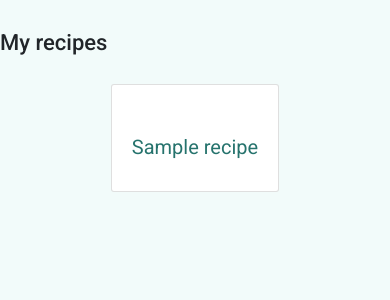
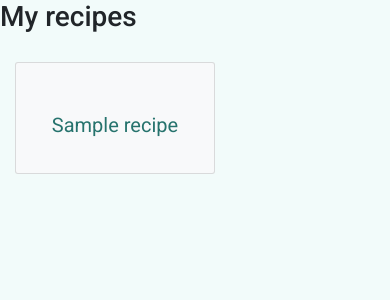
Before and after one commit to luisanegri/Data-Centric-Development, a Flask app: page /get_recipes in a window 390 px wide. Shown: the part 56-356 px from the top of the page. Run offline with Flask 2, Linux system fonts and the light colour scheme; a database or web service that is not in the repository returns one stand-in record (values such as "Sample title"); some libraries are stand-ins or nearby versions; some web fonts are replaced.

Commit message:
responsive card

```diff
--- a/templates/myrecipes.html
+++ b/templates/myrecipes.html
@@ -1,20 +1,22 @@
 {% extends 'base.html' %} {% block content %}
 <div class="row">
-  <h3 class="my-recipes-title">My recipes</h3>
+  <h3 class="recipe-title">My recipes</h3>
 </div>
 <div class="row">
-  <div class="card-group">
-    {% for recipe in recipes %}
-    <div class="col-lg-4 col-sm-6 col-xs-12 card-item">
-      <div class="card" id="card-info">
-        <div class="card-body d-flex flex-column">
-          <a class="link-recipe" href="{{url_for('read_recipe', recipe_id=recipe._id)}}">
-          <h5 class="card-title" style="text-align: center">{{ recipe.recipe_name}}</h5>
-          </a>
+{% for recipe in recipes %}
+    <div class="col-lg-3 col-md-4 col-sm-6">
+        <div class="card-group">
+            <div class="card-item">
+              <div class="card text-center bg-light mb-3" style="width: 12.5rem; height: 7rem;" id="card-info">
+                <div class="card-body">
+                  <a class="link-recipe" href="{{url_for('read_recipe', recipe_id=recipe._id)}}">
+                  <h5 class="card-title" style="text-align: center">{{ recipe.recipe_name}}</h5>
+                  </a>
+                </div>
+              </div>
+            </div>
         </div>
-      </div>
     </div>
   {% endfor %}
 </div>
-</div>
 {% endblock %}
```
